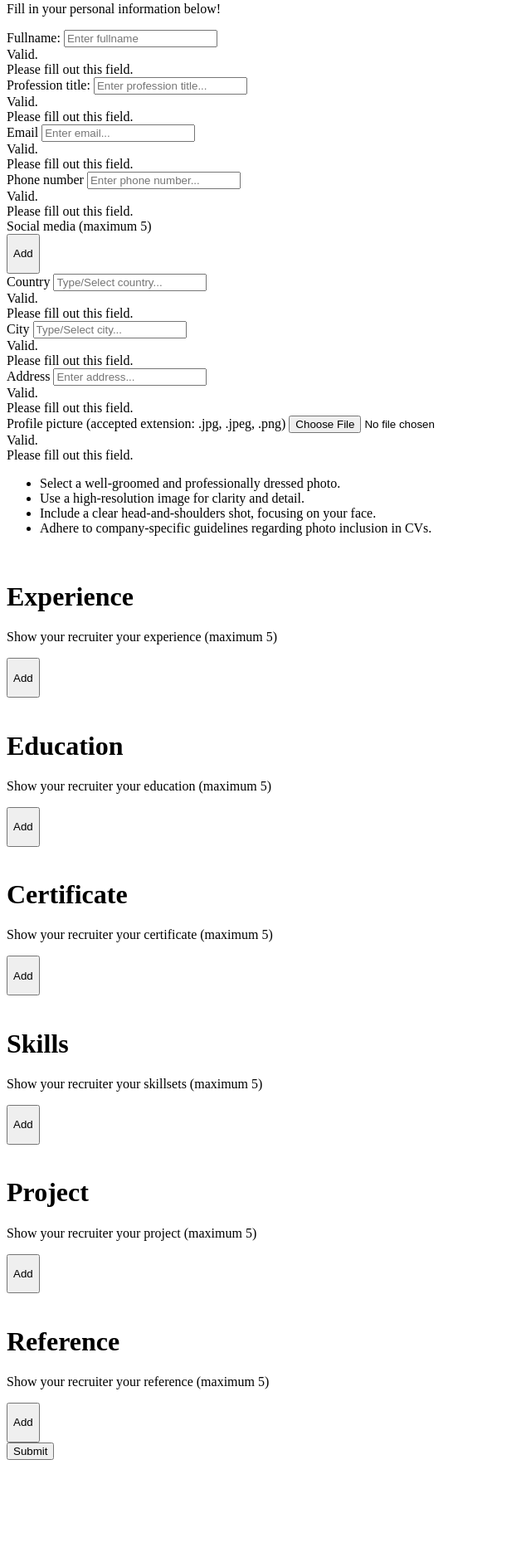
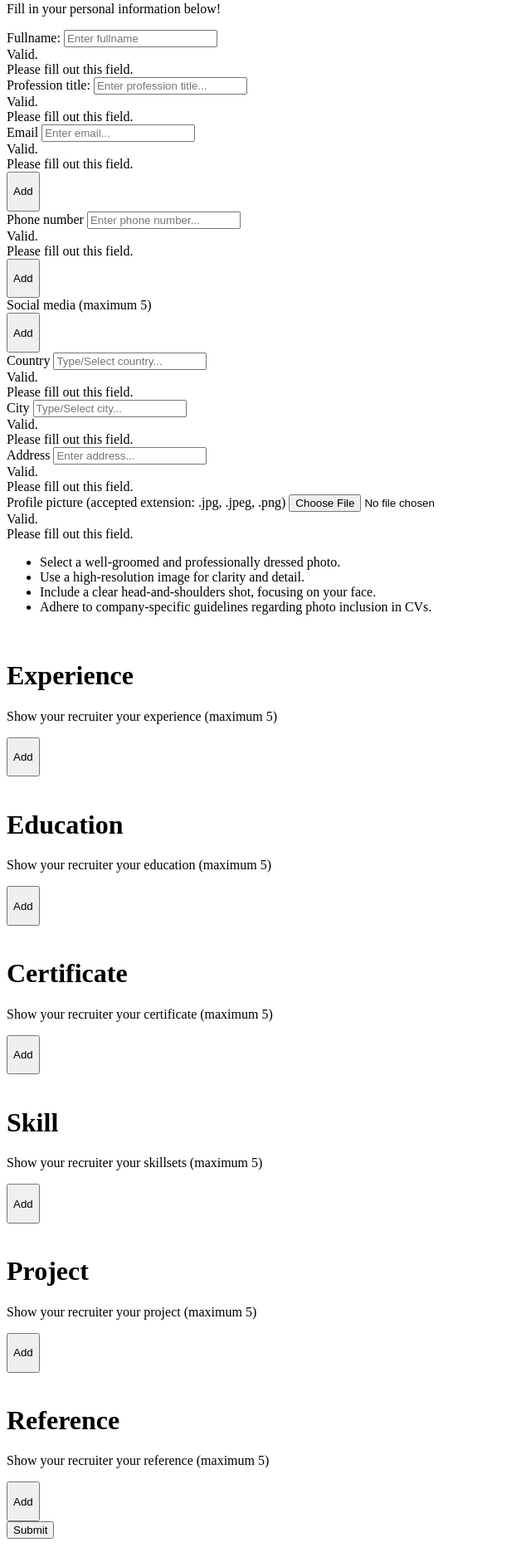
Before and after one commit to ledung09/CV-generator, a PHP site: page /pages/cv/cv.php in a window 1280 px wide. Shown: the part 442-2313 px from the top of the page at 83% size, without its empty margins (0-640 px from the left). Before the commit the page ends 2202 px from the top, so only its background shows below. Run offline with PHP 8.4, Linux system fonts and the light colour scheme.

Commit message:
modify cv.php

```diff
--- a/pages/cv/cv.php
+++ b/pages/cv/cv.php
@@ -20,7 +20,7 @@
       <!-- <div class="bg-grey" style="height: 2px; position: absolute; width: 100%; bottom: 10px"></div> -->
       <ul class="nav nav-tabs d-flex align-items-end" role="tablist">
         <li class="nav-item">
-          <a class="nav-link active" data-bs-toggle="tab" href="#pinfo">
+          <a class="nav-link-tab nav-link active" data-bs-toggle="tab" href="#pinfo">
             <div id="pinfo-nav-link" class="process-pill d-flex flex-column align-items-center">
               <div class="mb-2 text-primary text-center">Information</div>
               <div class="process-icon bg-white border-primary"></div>
@@ -28,7 +28,7 @@
           </a>
         </li>
         <li class="nav-item">
-          <a class="nav-link" data-bs-toggle="tab" href="#exp">
+          <a class="nav-link-tab nav-link" data-bs-toggle="tab" href="#exp">
             <div id="exp-nav-link" class="process-pill d-flex flex-column align-items-center">
               <div class="mb-2 text-center text-primary">Experience</div>
               <div class="process-icon bg-white border-primary"></div>
@@ -36,7 +36,7 @@
           </a>
         </li>
         <li class="nav-item">
-          <a class="nav-link" data-bs-toggle="tab" href="#edu">
+          <a class="nav-link-tab nav-link" data-bs-toggle="tab" href="#edu">
             <div id="edu-nav-link" class="process-pill d-flex flex-column align-items-center">
               <div class="mb-2 text-center text-primary">Education</div>
               <div class="process-icon bg-white border-primary"></div>
@@ -44,7 +44,7 @@
           </a>
         </li>
         <li class="nav-item">
-          <a class="nav-link" data-bs-toggle="tab" href="#cer">
+          <a class="nav-link-tab nav-link" data-bs-toggle="tab" href="#cer">
             <div id="cer-nav-link" class="process-pill d-flex flex-column align-items-center">
               <div class="mb-2 text-center text-primary">Certificates</div>
               <div class="process-icon bg-white border-primary"></div>
@@ -52,7 +52,7 @@
           </a>
         </li>
         <li class="nav-item">
-          <a class="nav-link" data-bs-toggle="tab" href="#skills">
+          <a class="nav-link-tab nav-link" data-bs-toggle="tab" href="#skills">
             <div id="skills-nav-link" class="process-pill d-flex flex-column align-items-center">
               <div class="mb-2 text-center text-primary">Skills</div>
               <div class="process-icon bg-white border-primary"></div>
@@ -60,7 +60,7 @@
           </a>
         </li>
         <li class="nav-item">
-          <a class="nav-link" data-bs-toggle="tab" href="#prj">
+          <a class="nav-link-tab nav-link" data-bs-toggle="tab" href="#prj">
             <div id="prj-nav-link" class="process-pill d-flex flex-column align-items-center">
               <div class="mb-2 text-center text-primary">Projects</div>
               <div class="process-icon bg-white border-primary"></div>
@@ -68,7 +68,7 @@
           </a>
         </li>
         <li class="nav-item">
-          <a class="nav-link" data-bs-toggle="tab" href="#ref">
+          <a class="nav-link-tab nav-link" data-bs-toggle="tab" href="#ref">
             <div id="ref-nav-link" class="process-pill d-flex flex-column align-items-center">
               <div class="mb-2 text-center text-primary">Reference</div>
               <div class="process-icon bg-white border-primary"></div>
@@ -105,15 +105,23 @@
 
           <div class="row">
             <div class="col-md">
+              <div id="pinfo-email-list">
                 <div class="mb-3">
                   <label for="pinfo-email" class="form-label">Email</label>
-                <input type="email" class="form-control" id="pinfo-email" placeholder="Enter email..." name="email"
+                  <input type="email" class="form-control" id="pinfo-email" placeholder="Enter email..." name="email[]"
                     required />
                   <div class="valid-feedback">Valid.</div>
                   <div class="invalid-feedback invalid-pinfo">
                     Please fill out this field.
                   </div>
                 </div>
+              </div>
+              <button type="button" class="btn btn-secondary btn-sm mb-3" id="pinfo-add-email">
+                <div class="btn-additem d-flex gap-1 align-items-center">
+                  <p>Add</p>
+                  <i class="fa-solid fa-plus"></i>
+                </div>
+              </button>
             </div>
             <div class="col-md">
               <div id="pinfo-phone-list">
@@ -126,13 +134,25 @@
                     Please fill out this field.
                   </div>
                 </div>
+
+                <!-- <div class="d-flex mb-3 align-items-center gap-2">
+                  <div class="flex-grow-1">
+                    <input type="tel" class="form-control" id="pinfo-phone" placeholder="Enter phone number..."
+                      name="phone[]" required />
+                    <div class="valid-feedback">Valid.</div>
+                    <div class="invalid-feedback">
+                      Please fill out this field.
                     </div>
-              <!-- <button type="button" class="btn btn-secondary btn-sm mb-3" id="pinfo-add-phone">
+                  </div>
+                  <button type="button" class="btn-close" aria-label="Close" id="del-phonexx"></button>
+                </div> -->
+              </div>
+              <button type="button" class="btn btn-secondary btn-sm mb-3" id="pinfo-add-phone">
                 <div class="btn-additem d-flex gap-1 align-items-center">
                   <p>Add</p>
                   <i class="fa-solid fa-plus"></i>
                 </div>
-              </button> -->
+              </button>
             </div>
           </div>
 
@@ -215,7 +235,8 @@
           </div>
 
           <div class="mb-3">
-            <label for="pinfo-image" class="form-label">Profile picture (accepted extension: .jpg, .jpeg, .png)</label>
+            <label for="pinfo-image" class="form-label">Profile picture (accepted extension: .jpg, .jpeg,
+              .png)</label>
             <input class="form-control" type="file" id="pinfo-image" name="profile-img" accept=".jpg, .jpeg, .png" />
             <div class="valid-feedback">Valid.</div>
             <div class="invalid-feedback invalid-pinfo">
@@ -287,7 +308,7 @@
 
         <div id="skills" class="container tab-pane fade">
           <br />
-          <h1 class="mb-3">Skills</h1>
+          <h1 class="mb-3">Skill</h1>
           <p class="mb-4">Show your recruiter your skillsets (maximum 5)</p>
           <div id="skills-list"></div>
           <button type="button" class="btn btn-secondary btn-sm mb-3" id="add-skills">
--- a/pages/cv/validate/pinfo_script.js
+++ b/pages/cv/validate/pinfo_script.js
@@ -261,6 +261,101 @@ addMedia.addEventListener('click', () => {
 
 // Verify media inputs
 
+// Addp phone number
+
+var phoneID = 0;
+const addPhoneBtn = document.getElementById('pinfo-add-phone')
+const phoneList = document.getElementById('pinfo-phone-list')
+addPhoneBtn.addEventListener('click', () => {
+  phoneID++;
+  var newPhoneItem = document.createElement('div');
+  newPhoneItem.className = 'd-flex mb-3 align-items-start gap-2 phone-card'; // Set the desired class name
+  newPhoneItem.innerHTML = `
+    <div class="flex-grow-1">
+      <input type="tel" class="form-control" id="pinfo-phone${phoneID}" placeholder="Enter phone number..." name="phone[]" required />
+      <div class="valid-feedback">Valid.</div>
+      <div class="invalid-feedback" id="pinfo-phone-feed${phoneID}">Please fill out this field.</div>
+    </div>
+    <button type="button" class="btn-close mt-2" aria-label="Close" id="del-phone${phoneID}"></button>
+  `;
+
+  // Append the newPhoneItem to the phoneList
+  phoneList.appendChild(newPhoneItem);
+  const phoneCard = document.getElementsByClassName('phone-card')
+  if (phoneCard.length === 4) addPhoneBtn.style.display = 'none'
+
+  const phoneInput = document.getElementById(`pinfo-phone${phoneID}`)
+  const phoneFeeed = document.getElementById(`pinfo-phone-feed${phoneID}`)
+
+  function validatePhoneInput() {
+    var phoneInputVal = phoneInput.value;
+
+    if (phoneInputVal.length === 0) warningExp(phoneInput, phoneFeeed, false, 'Do not leave any field empty!', 'pinfo', 'pinfo-nav-link')
+    else if (phoneInputVal.length < 4) warningExp(phoneInput, phoneFeeed, false, 'Minimum 4 characters!', 'pinfo', 'pinfo-nav-link')
+    else if (phoneInputVal.length > 20) warningExp(phoneInput, phoneFeeed, false, 'Maximum 20 characters!', 'pinfo', 'pinfo-nav-link')
+    else if (!phoneRegex.test(phoneInputVal.trim())) warningExp(phoneInput, phoneFeeed, false, 'Invalid phone number format!', 'pinfo', 'pinfo-nav-link')
+    else warningExp(phoneInput, phoneFeeed, true, '', 'pinfo', 'pinfo-nav-link')
+    validatePinfoInput();
+  }
+
+  phoneInput.addEventListener('keyup', validatePhoneInput)
+  validatePhoneInput()
+
+  const delPhoneBtn = document.getElementById(`del-phone${phoneID}`)
+  delPhoneBtn.addEventListener('click', (e) => {
+    e.target.parentNode.parentNode.removeChild(e.target.parentNode)
+    if (phoneCard.length < 4) addPhoneBtn.style.display = 'flex'
+    validatePinfoInput();
+  })
+})
+
+
+// Add email
+var emailID = 0;
+const addEmailBtn = document.getElementById('pinfo-add-email')
+const emailList = document.getElementById('pinfo-email-list')
+addEmailBtn.addEventListener('click', () => {
+  emailID++;
+  var newEmailItem = document.createElement('div');
+  newEmailItem.className = 'd-flex mb-3 align-items-start gap-2 email-card'; // Set the desired class name
+  newEmailItem.innerHTML = `
+    <div class="flex-grow-1">
+      <input type="email" class="form-control" id="pinfo-email${emailID}" placeholder="Enter email..." name="email[]" required />
+      <div class="valid-feedback">Valid.</div>
+      <div class="invalid-feedback" id="pinfo-email-feed${emailID}">Please fill out this field.</div>
+    </div>
+    <button type="button" class="btn-close mt-2" aria-label="Close" id="del-email${emailID}"></button>
+  `;
+
+  // Append the newEmailItem to the emailList
+  emailList.appendChild(newEmailItem);
+  const emailCard = document.getElementsByClassName('email-card')
+  if (emailCard.length === 4) addEmailBtn.style.display = 'none'
+
+  const emailInput = document.getElementById(`pinfo-email${emailID}`)
+  const emailFeeed = document.getElementById(`pinfo-email-feed${emailID}`)
+
+  function validateEmailInput() {
+    var phoneEmailVal = emailInput.value;
+
+    if (phoneEmailVal.length === 0) warningExp(emailInput, emailFeeed, false, 'Do not leave any field empty!', 'pinfo', 'pinfo-nav-link')
+    else if (phoneEmailVal.length > 255) warningExp(emailInput, emailFeeed, false, 'Maximum 255 characters!', 'pinfo', 'pinfo-nav-link')
+    else if (!emailRegex.test(phoneEmailVal.trim())) warningExp(emailInput, emailFeeed, false, 'Invalid email format!', 'pinfo', 'pinfo-nav-link')
+    else warningExp(emailInput, emailFeeed, true, '', 'pinfo', 'pinfo-nav-link')
+    validatePinfoInput();
+  }
+
+  emailInput.addEventListener('keyup', validateEmailInput)
+  validateEmailInput()
+
+  const delEmailBtn = document.getElementById(`del-email${emailID}`)
+  delEmailBtn.addEventListener('click', (e) => {
+    e.target.parentNode.parentNode.removeChild(e.target.parentNode)
+    if (emailCard.length < 4) addEmailBtn.style.display = 'flex'
+    validatePinfoInput();
+  })
+})
+
 
 // Test on open
 finalSubmitCheck();
--- a/pages/cv/validate/skills_script.js
+++ b/pages/cv/validate/skills_script.js
@@ -1,6 +1,7 @@
 // SKills tab
 const maxSkills = 5;
 var idSkills = 0;
+var skillNameID = 0;
 
 const skillList = document.getElementById("skills-list");
 const addSkills = document.getElementById("add-skills");
@@ -13,6 +14,16 @@ const skillsTitle = document.getElementsByClassName("skills-title");
 function updateSkillInfo() {
   for (var i = 0; i < skillsTitle.length; i++)
     skillsTitle[i].innerHTML = `Skillset #${i + 1}`;
+
+  const skillNameInp = document.getElementsByClassName('skill-name-inp')
+  console.log(skillNameInp.length)
+  for (var i=0; i < skillsCards.length; i++) {
+    Array.from(skillNameInp).forEach((inp) => {
+      inp.name = `skills-name[${i}][]`
+    })
+  }
+  // Update when add/ delete
+  // Skill name list update!
 }
 
 addSkills.addEventListener("click", () => {
@@ -33,11 +44,21 @@ addSkills.addEventListener("click", () => {
         <div class="valid-feedback">Valid.</div>
         <div class="invalid-feedback invalid-skills-feedback${idSkills}">Please fill out this field.</div>
       </div>
-      <div class="mb-3">
-        <label for="skills-name${idSkills}" class="form-label">Skills name (seperate by ,)</label>
-        <input type="text" class="form-control" id="skills-name${idSkills}" placeholder="Enter skills name..." name="skills-name[]" required>
-        <div class="valid-feedback">Valid.</div>
-        <div class="invalid-feedback invalid-skills-feedback${idSkills}">Please fill out this field.</div>
+      <div className="mb-3">
+        <div id="skills-name-list${idSkills}">
+          <div class="mb-3">
+            <label for="skills-name${idSkills}" class="form-label">Skills name</label>
+            <input type="text" class="form-control skill-name-inp" id="skills-name${idSkills}" placeholder="Enter skill name..." name="skills-name[][]" required>
+            <div class="valid-feedback">Valid.</div>
+            <div class="invalid-feedback invalid-skills-feedback${idSkills}">Please fill out this field.</div>
+          </div>
+        </div>
+        <button type="button" class="btn btn-secondary btn-sm" id="skills-add-name${idSkills}">
+          <div class="btn-additem d-flex gap-1 align-items-center">
+            <p>Add</p>
+            <i class="fa-solid fa-plus"></i>
+          </div>
+        </button>
       </div>
     </div>
   `;
@@ -98,12 +119,12 @@ addSkills.addEventListener("click", () => {
         "skills",
         "skills-nav-link"
       );
-    else if (value2.length > 250)
+    else if (value2.length > 100)
       warningExp(
         inp2,
         invalidFeeds[1],
         false,
-        "Maximum 250 characters!",
+        "Maximum 100 characters!",
         "skills",
         "skills-nav-link"
       );
@@ -137,4 +158,54 @@ addSkills.addEventListener("click", () => {
     // Verify status when deleting
     pillVerify("skills", "skills-nav-link");
   });
+
+  const addSkillNameBtn = document.getElementById(`skills-add-name${idSkills}`)
+  const skillNameList = document.getElementById(`skills-name-list${idSkills}`)
+
+  addSkillNameBtn.addEventListener('click', () => {
+    skillNameID++;
+    var newSkillNameItem = document.createElement('div');
+    newSkillNameItem.className = `d-flex mb-3 align-items-start gap-2 skill-name-card${skillNameID}`; // Set the desired class name
+    newSkillNameItem.innerHTML = `
+      <div class="flex-grow-1">
+        <input type="text" class="form-control skill-name-inp" id="skill-namess${skillNameID}" placeholder="Enter skill name..." name="skills-name[][]" required />
+        <div class="valid-feedback">Valid.</div>
+        <div class="invalid-feedback" id="skill-namess-feed${skillNameID}">Please fill out this field.</div>
+      </div>
+      <button type="button" class="btn-close mt-2" aria-label="Close" id="del-skillNamess${skillNameID}"></button>
+    `;
+
+    // Append the newSkillNameItem to the skillNameList
+    skillNameList.appendChild(newSkillNameItem);
+    const skillNameCard = document.getElementsByClassName(`skill-name-card${skillNameID}`)
+    if (skillNameCard.length === 4) addSkillNameBtn.style.display = 'none'
+
+    const skillNamesInput = document.getElementById(`skill-namess${skillNameID}`)
+    const skillNamesFeeed = document.getElementById(`skill-namess-feed${skillNameID}`)
+
+    function validateSkillNamesInput() {
+      var skillsnamesVal = skillNamesInput.value;
+
+      if (skillsnamesVal.length === 0) warningExp(skillNamesInput, skillNamesFeeed, false, 'Do not leave any field empty!', "skills", "skills-nav-link")
+      else if (skillsnamesVal.length > 100) warningExp(skillNamesInput, skillNamesFeeed, false, 'Maximum 100 characters!', "skills", "skills-nav-link")
+      else if (!skillRegex.test(skillsnamesVal.trim())) warningExp(skillNamesInput, skillNamesFeeed, false, 'Invalid email format!', "skills", "skills-nav-link")
+      else warningExp(skillNamesInput, skillNamesFeeed, true, '', "skills", "skills-nav-link")
+      validateSkillsInput();
+    }
+
+    skillNamesInput.addEventListener('keyup', validateSkillNamesInput)
+    validateSkillNamesInput()
+
+    const delSkillsNamesBtn = document.getElementById(`del-skillNamess${skillNameID}`)
+    delSkillsNamesBtn.addEventListener('click', (e) => {
+      e.target.parentNode.parentNode.removeChild(e.target.parentNode)
+      if (skillNameCard.length < 4) addSkillNameBtn.style.display = 'flex'
+      validateSkillsInput();
+    })
+    updateSkillInfo();
+    console.log('x')
+  })
 });
+
+
+// Add skills
--- a/pages/cv/validate/tab_script.js
+++ b/pages/cv/validate/tab_script.js
@@ -84,3 +84,61 @@ function warningExp(inputitem, textitem, valid, text, tabID, tabLinkID) {
   }
   pillVerify(tabID, tabLinkID)
 }
+
+// Click on show!
+var firstClickFlag = [0, 0, 0, 0, 0, 0, 0]
+const addBtnList = ['job', 'edu', 'cer', 'skills', 'prj', 'ref']
+const navLinkA = document.getElementsByClassName('nav-link-tab')
+
+Array.from(navLinkA).forEach((nav, idx) => {
+  if (idx !== 0) {
+    nav.addEventListener('click', () => {
+      if (firstClickFlag[idx] === 0) {
+        document.getElementById(`add-${addBtnList[idx-1]}`).click();
+        firstClickFlag[idx] = 1;
+      }
+    })
+  }
+})
+
+// navLinkA[1].addEventListener('click', () => {
+//   if (firstClickFlag[1] === 0) {
+//     document.getElementById('add-job').click();
+//     firstClickFlag[1] = 1;
+//   }
+// })
+
+// navLinkA[2].addEventListener('click', () => {
+//   if (firstClickFlag[2] === 0) {
+//     document.getElementById('add-edu').click();
+//     firstClickFlag[2] = 1;
+//   }
+// })
+
+// navLinkA[3].addEventListener('click', () => {
+//   if (firstClickFlag[3] === 0) {
+//     document.getElementById('add-cer').click();
+//     firstClickFlag[3] = 1;
+//   }
+// })
+
+// navLinkA[4].addEventListener('click', () => {
+//   if (firstClickFlag[4] === 0) {
+//     document.getElementById('add-skills').click();
+//     firstClickFlag[4] = 1;
+//   }
+// })
+
+// navLinkA[5].addEventListener('click', () => {
+//   if (firstClickFlag[5] === 0) {
+//     document.getElementById('add-prj').click();
+//     firstClickFlag[5] = 1;
+//   }
+// })
+
+// navLinkA[6].addEventListener('click', () => {
+//   if (firstClickFlag[6] === 0) {
+//     document.getElementById('add-ref').click();
+//     firstClickFlag[6] = 1;
+//   }
+// })
```
Also changed, not shown: pages/cv/validate/exp_script.js (line endings or trailing spaces). Lines whose indentation alone changed are shown as unchanged.
